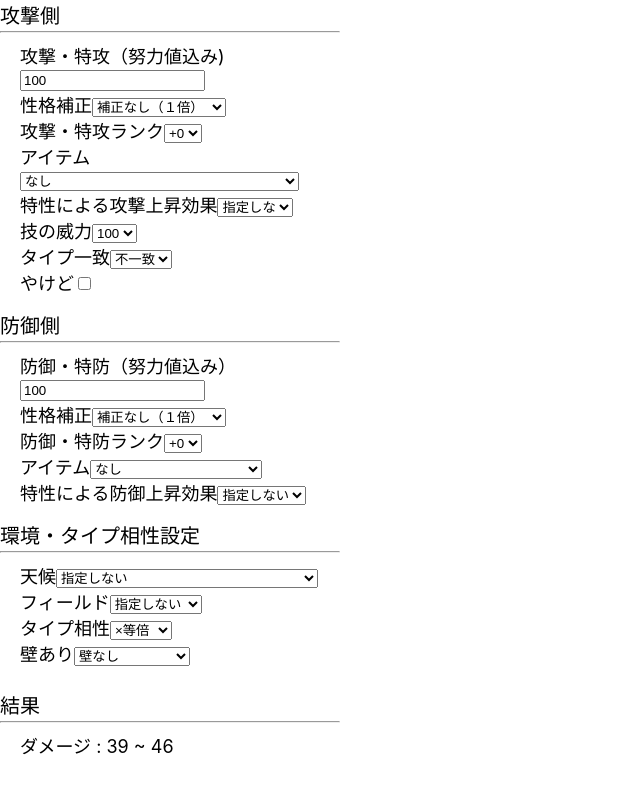
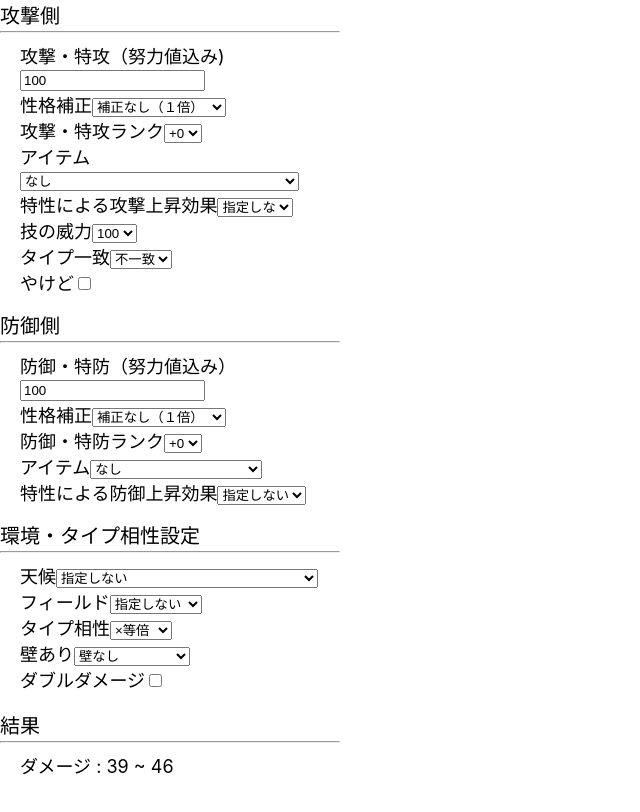
Before and after one commit to keeykeey/psv, a React (Create React App) app in the folder app/frontend/: page / in a window 1280 px wide. Shown: the whole page, without its empty margins (0-640 px from the left). Built offline with nearby package versions, Linux system fonts and the light colour scheme; the HTML template or start-up script is replaced by a standard one.

Commit message:
ダブルバトル用のダメージ補正の項目を追加した

```diff
--- a/app/frontend/src/App.tsx
+++ b/app/frontend/src/App.tsx
@@ -34,7 +34,7 @@ function App() {
             tech_pow,is_tech_type_matched,is_burned,
             bd,bd_personality,bd_rank,
             bd_item, bd_feature,
-            weather,field,type_adj,is_defending_wall)
+            weather,field,type_adj,is_defending_wall,is_double_damage)
     }
 
     const [ac_rank, setAcRank] = useState<number>(1);
@@ -54,7 +54,7 @@ function App() {
             tech_pow,is_tech_type_matched,is_burned,
             bd,bd_personality,bd_rank,
             bd_item, bd_feature,
-            weather,field,type_adj,is_defending_wall)
+            weather,field,type_adj,is_defending_wall,is_double_damage)
     }
 
     const [tech_pow, setTechPow] = useState<number>(DEFAULT_TECH_POW);
@@ -65,7 +65,7 @@ function App() {
             Number(e.target.value),is_tech_type_matched,is_burned,
             bd,bd_personality,bd_rank,
             bd_item, bd_feature,
-            weather,field,type_adj,is_defending_wall)
+            weather,field,type_adj,is_defending_wall,is_double_damage)
     }
 
     const [is_tech_type_matched, setIsTechTypeMathced] = useState<number>(1);
@@ -76,7 +76,7 @@ function App() {
             tech_pow,Number(e.target.value),is_burned,
             bd,bd_personality,bd_rank,
             bd_item, bd_feature,
-            weather,field,type_adj,is_defending_wall)
+            weather,field,type_adj,is_defending_wall,is_double_damage)
     }
 
     const [is_burned,setIsBurned] = useState<number>(1);
@@ -93,7 +93,7 @@ function App() {
             tech_pow,is_tech_type_matched,n,
             bd,bd_personality,bd_rank,
             bd_item, bd_feature,
-            weather,field,type_adj,is_defending_wall)
+            weather,field,type_adj,is_defending_wall,is_double_damage)
     }
 
     /* PokInput attacker and defender */
@@ -105,7 +105,7 @@ function App() {
             tech_pow,is_tech_type_matched,is_burned,
             bd,bd_personality,bd_rank,
             bd_item, bd_feature,
-            weather,field,type_adj,is_defending_wall)
+            weather,field,type_adj,is_defending_wall,is_double_damage)
     }
 
     const [bd_personality, setBdPersonality] = useState<number>(1);
@@ -116,7 +116,7 @@ function App() {
             tech_pow,is_tech_type_matched,is_burned,
             bd,Number(e.target.value),bd_rank,
             bd_item, bd_feature,
-            weather,field,type_adj,is_defending_wall)
+            weather,field,type_adj,is_defending_wall,is_double_damage)
     }
 
     const [ac_item, setAcItem] = useState<number>(1);
@@ -127,7 +127,7 @@ function App() {
             tech_pow,is_tech_type_matched,is_burned,
             bd,bd_personality,bd_rank,
             bd_item, bd_feature,
-            weather,field,type_adj,is_defending_wall)
+            weather,field,type_adj,is_defending_wall,is_double_damage)
     }
 
     const [bd_item, setBdItem] = useState<number>(1);
@@ -138,7 +138,7 @@ function App() {
             tech_pow,is_tech_type_matched,is_burned,
             bd,bd_personality,bd_rank,
             Number(e.target.value), bd_feature,
-            weather,field,type_adj,is_defending_wall)
+            weather,field,type_adj,is_defending_wall,is_double_damage)
     }
 
     const [ac_feature, setAcFeature] = useState<number>(1);
@@ -149,7 +149,7 @@ function App() {
             tech_pow,is_tech_type_matched,is_burned,
             bd,bd_personality,bd_rank,
             bd_item, bd_feature,
-            weather,field,type_adj,is_defending_wall)
+            weather,field,type_adj,is_defending_wall,is_double_damage)
     }
 
     const [bd_feature, setBdFeature] = useState<number>(1);
@@ -160,7 +160,7 @@ function App() {
             tech_pow,is_tech_type_matched,is_burned,
             bd,bd_personality,bd_rank,
             bd_item, Number(e.target.value),
-            weather,field,type_adj,is_defending_wall)
+            weather,field,type_adj,is_defending_wall,is_double_damage)
     }
 
     /* PokInput defender */
@@ -177,7 +177,7 @@ function App() {
             tech_pow,is_tech_type_matched,is_burned,
             Number(e.target.value),bd_personality,bd_rank,
             bd_item, bd_feature,
-            weather,field,type_adj,is_defending_wall)
+            weather,field,type_adj,is_defending_wall,is_double_damage)
     }
 
     const [bd_rank, setBdRank] = useState<number>(1);
@@ -197,7 +197,7 @@ function App() {
             tech_pow,is_tech_type_matched,is_burned,
             bd,bd_personality,rank,
             bd_item, bd_feature,
-            weather,field,type_adj,is_defending_wall)
+            weather,field,type_adj,is_defending_wall,is_double_damage)
     }
 
     /* Situation */
@@ -210,7 +210,7 @@ function App() {
             tech_pow,is_tech_type_matched,is_burned,
             bd,bd_personality,bd_rank,
             bd_item, bd_feature,
-            Number(e.target.value),field,type_adj,is_defending_wall)
+            Number(e.target.value),field,type_adj,is_defending_wall,is_double_damage)
     }
 
     const [field, setField] = useState<number>(1);
@@ -222,7 +222,7 @@ function App() {
             tech_pow,is_tech_type_matched,is_burned,
             bd,bd_personality,bd_rank,
             bd_item, bd_feature,
-            weather,Number(e.target.value),type_adj,is_defending_wall)
+            weather,Number(e.target.value),type_adj,is_defending_wall,is_double_damage)
     }
 
     const [type_adj,setTypeAdj] = useState<number>(1);
@@ -234,7 +234,7 @@ function App() {
             tech_pow,is_tech_type_matched,is_burned,
             bd,bd_personality,bd_rank,
             bd_item, bd_feature,
-            weather,field,Number(e.target.value),is_defending_wall)
+            weather,field,Number(e.target.value),is_defending_wall,is_double_damage)
     }
 
     const [is_defending_wall, setIsDefendingWall] = useState<number>(1);
@@ -246,7 +246,24 @@ function App() {
             tech_pow,is_tech_type_matched,is_burned,
             bd,bd_personality,bd_rank,
             bd_item, bd_feature,
-            weather,field,type_adj,Number(e.target.value))
+            weather,field,type_adj,Number(e.target.value),is_double_damage)
+    }
+
+    const [is_double_damage,setIsDoubleDamage] = useState<number>(1);
+    function getIsDoubleDamage() {
+        var n : number = 1;
+        switch (is_double_damage){
+            case 1  : setIsDoubleDamage(0.75); n=0.75;break;
+            case 0.75 : setIsDoubleDamage(1);break;
+            default : setIsDoubleDamage(1);break;
+        }
+
+        getDamage(ac,ac_personality,ac_rank,
+            ac_item, ac_feature,
+            tech_pow,is_tech_type_matched,is_burned,
+            bd,bd_personality,bd_rank,
+            bd_item, bd_feature,
+            weather,field,type_adj,is_defending_wall,n)
     }
 
     /* 結果 */
@@ -256,7 +273,7 @@ function App() {
         tech_pow:number,is_tech_type_matched:number,is_burned:number,
         bd:number,bd_personality:number,bd_rank:number,
         bd_item:number, bd_feature:number,
-        weather:number, field:number, type_adj:number,is_defending_wall:number, )
+        weather:number, field:number, type_adj:number,is_defending_wall:number,is_double_damage:number )
     {
         var d_uprise = 1
         if (weather < 10){
@@ -287,7 +304,7 @@ function App() {
         }
 
         var fin_tech_pow :number, fin_ac:number, fin_bd:number;
-        fin_tech_pow = Math.round(tech_pow * ac_item * ac_feature * field);
+        fin_tech_pow = Math.round(tech_pow * ac_item * ac_feature * field * is_double_damage);//is_double_damageの計算の順番は正しくは分からない。
         fin_ac = Math.round(ac * ac_personality * ac_rank );
         fin_bd = Math.round(Math.max(bd,0.5) * d_uprise * bd_rank * bd_personality *
                             bd_item * bd_feature);
@@ -401,16 +418,13 @@ function App() {
 
             />
             <Situation
-                weather              = {weather}
                 getWeather           = {getWeather}
-                field                = {field}
                 getField             = {getField}
-                type_adj             = {type_adj}
                 getTypeAdj           = {getTypeAdj}
-                is_defending_wall    = {is_defending_wall}
                 getIsDefendingWall   = {getIsDefendingWall}
+                getIsDoubleDamage    = {getIsDoubleDamage}
 
-                comp_h               = {150}
+                comp_h               = {170}
                 comp_w               = {340}
                 window_h             = {window.innerHeight}
                 window_w             = {window.innerWidth}
--- a/app/frontend/src/Situation.tsx
+++ b/app/frontend/src/Situation.tsx
@@ -6,14 +6,11 @@ type select_handler_t = { (e:ChangeEvent<HTMLSelectElement>) : void };
 type input_handler_t = { (e:ChangeEvent<HTMLInputElement>) : void };
 
 interface Props{
-    weather             : number,
     getWeather          : select_handler_t,
-    field               : number,
     getField            : select_handler_t,
-    type_adj            : number,
     getTypeAdj          : select_handler_t,
-    is_defending_wall   : number ,
     getIsDefendingWall  : select_handler_t,
+    getIsDoubleDamage   : input_handler_t,
 
     /* CSS variants */
     comp_h              : number,
@@ -77,7 +74,9 @@ function Situation(props:Props){
                     <option value = '1'>{'壁なし'}</option>
                     <option value = '0.5'>{'壁（シングル）'}</option>
                     <option value = '0.6669'>{'壁（ダブル）'}</option>
-                </select>
+                </select><br/>
+                ダブルダメージ
+                <input type='checkbox' onChange={props.getIsDoubleDamage}/>
             </div>
         </div>
     )
```
